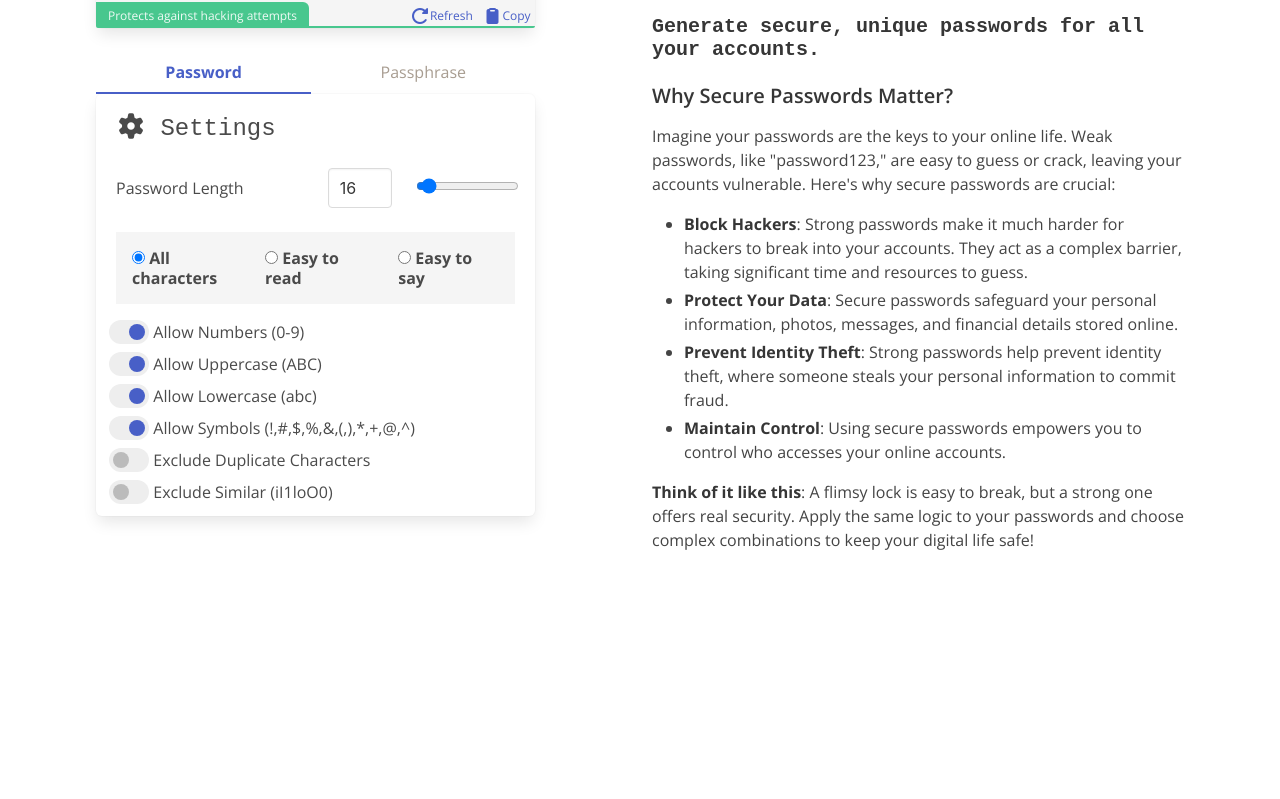
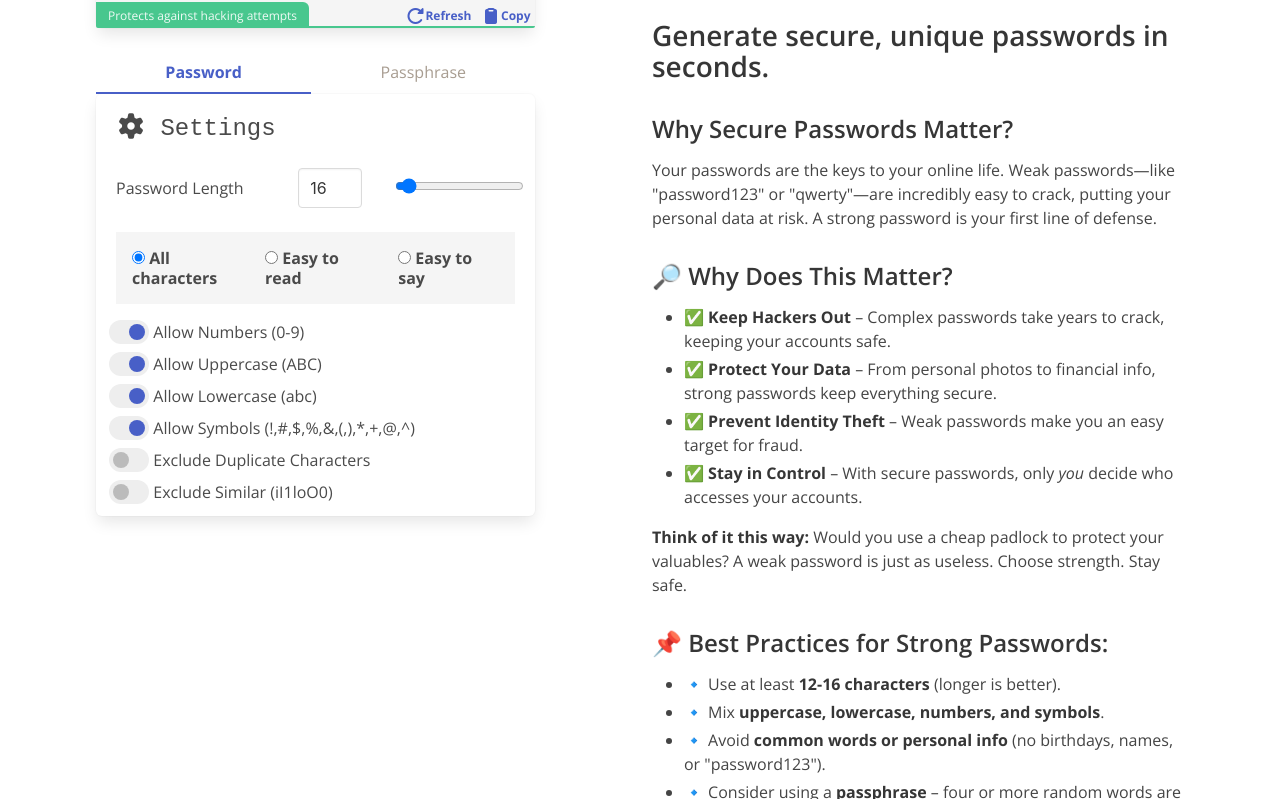
Before and after one commit to dr-wahrheit/another-password-generator, a website built with webpack: page src/templates/index.html in a window 1280 px wide. Shown: the part 116-915 px from the top of the page. Before the commit the page ends 840 px from the top, so only its background shows below. Built offline with nearby package versions, Linux system fonts and the light colour scheme.

Commit message:
refactor: Content update

```diff
--- a/src/scripts/index.js
+++ b/src/scripts/index.js
@@ -21,6 +21,7 @@ import Passphrase, { PASSPHRASE_WORDLIST } from './genearators/passphrase'
 
 let availableChars = [];
 
+const bodydEl = document.getElementsByTagName('body')[0];
 const pwdGeneratedEl = document.getElementById('pwd-generated');
 const notificationEl = document.getElementById('notification');
 const actionRedoEl = document.getElementById('action-redo');
@@ -168,6 +169,12 @@ function updatePasswordSettings() {
 }
 
 function setStrength(strength) {
+  bodydEl.classList.remove(
+    'is-danger',
+    'is-warning',
+    'is-info',
+    'is-success',
+  );
   pwdGeneratedStrengthEl.classList.remove(
     'is-danger',
     'is-warning',
@@ -175,6 +182,12 @@ function setStrength(strength) {
     'is-success',
   );
   pwdContainerEl.classList.remove(
+    'is-danger',
+    'is-warning',
+    'is-info',
+    'is-success',
+  );
+  settingsPasswordLengthRangeEl.classList.remove(
     'is-danger',
     'is-warning',
     'is-info',
@@ -192,27 +205,40 @@ function setStrength(strength) {
   );
 
   if (strength < 28) {
-    pwdContainerEl.classList.add('is-danger'); // Molto debole
-    pwdGeneratedStrengthEl.classList.add('is-danger'); // Molto debole
-    pwdGeneratedStrengthTagBoxEl.classList.add('has-background-danger', 'has-text-danger-light'); // Molto debole
+    // Molto debole
+    bodydEl.classList.add('is-danger');
+    pwdContainerEl.classList.add('is-danger');
+    pwdGeneratedStrengthEl.classList.add('is-danger');
+    settingsPasswordLengthRangeEl.classList.add('is-danger');
+    pwdGeneratedStrengthTagBoxEl.classList.add('has-background-danger', 'has-text-danger-light');
     pwdGeneratedStrengthTagEl.innerText = 'Too easy to guess';
   } else if (strength < 36) {
-    pwdContainerEl.classList.add('is-warning'); // Debole
-    pwdGeneratedStrengthEl.classList.add('is-warning'); // Debole
-    pwdGeneratedStrengthTagBoxEl.classList.add('has-background-warning', 'has-text-warning-dark'); // Debole
+    // Debole
+    bodydEl.classList.add('is-warning');
+    pwdContainerEl.classList.add('is-warning');
+    pwdGeneratedStrengthEl.classList.add('is-warning');
+    settingsPasswordLengthRangeEl.classList.add('is-warning');
+    pwdGeneratedStrengthTagBoxEl.classList.add('has-background-warning', 'has-text-warning-dark');
     pwdGeneratedStrengthTagEl.innerText = 'At risk of being compromised';
 
   } else if (strength < 60) {
-    pwdContainerEl.classList.add('is-info'); // Buona
-    pwdGeneratedStrengthEl.classList.add('is-info'); // Buona
-    pwdGeneratedStrengthTagBoxEl.classList.add('has-background-info', 'has-text-info-light'); // Buona
+    // Buona
+    bodydEl.classList.add('is-info');
+    pwdContainerEl.classList.add('is-info');
+    pwdGeneratedStrengthEl.classList.add('is-info');
+    settingsPasswordLengthRangeEl.classList.add('is-info');
+    pwdGeneratedStrengthTagBoxEl.classList.add('has-background-info', 'has-text-info-light');
     pwdGeneratedStrengthTagEl.innerText = 'Secure for normal use';
 
   } else {
-    pwdContainerEl.classList.add('is-success'); // Molto sicura
-    pwdGeneratedStrengthEl.classList.add('is-success'); // Molto sicura
-    pwdGeneratedStrengthTagBoxEl.classList.add('has-background-success', 'has-text-success-light'); // Molto sicura
+    // Molto sicura
+    bodydEl.classList.add('is-success');
+    pwdContainerEl.classList.add('is-success');
+    pwdGeneratedStrengthEl.classList.add('is-success');
+    settingsPasswordLengthRangeEl.classList.add('is-success');
+    pwdGeneratedStrengthTagBoxEl.classList.add('has-background-success', 'has-text-success-light');
     pwdGeneratedStrengthTagEl.innerText = 'Protects against hacking attempts';
+
   }
 }
 
--- a/src/styles/style.scss
+++ b/src/styles/style.scss
@@ -3,6 +3,8 @@
 $secondaryColor: #a89d91;
 $primaryColor: #485fc7;
 $backgroundColor: #ffffff;
+$backgroundColorLight: #f5f5f5;
+
 
 $textColor: #444;
 $linkColor: $primaryColor;
@@ -49,6 +51,23 @@ body {
 	background-color: $backgroundColor;
 	scroll-behavior: smooth;
 	scroll-snap-type: y mandatory;
+
+	// &.is-success {
+	// 	#pwd-type-selector-tab li.is-active a {
+	// 		color: $colorSuccess;
+	// 		border-bottom-color: $colorSuccess;
+
+	// 		&:hover {
+	// 			border-bottom-color: $colorSuccess;
+	// 		}
+	// 	}
+
+	// 	.pwd-container {
+	// 		&::selection {
+	// 			background-color: var(--selection-color-success);
+	// 		}
+	// 	}
+	// }
 }
 
 .title,
@@ -205,12 +224,102 @@ body {
 	}
 }
 
+// ---
+
+  // ---
+
+
+
+
 #settings-password-length {
 	width: 64px;
 }
-#settings-password-length-range {
-	width: 100%;
-}
+// #settings-password-length-range {
+// 	width: 100%;
+
+// 	// // height: 8px;
+// 	// // background: linear-gradient(to right, #ff5733 0%, #ffc300 50%, #33ff57 100%);
+// 	// border-radius: 4px;
+// 	// outline: none;
+
+// 	-webkit-appearance: none; /* Rimuove lo stile di default su WebKit */
+// 	appearance: none;
+// 	// width: 100%;
+// 	// // height: 8px;
+// 	// background: #ddd; /* Colore della barra */
+
+// 	// outline: none;
+// 	// opacity: 0.9;
+// 	// transition: opacity 0.2s;
+
+// 	  &:hover {
+// 		opacity: 1;
+// 	  }
+
+// 	  /* Stile del cursore per Chrome, Safari, Edge */
+// 	  &::-webkit-slider-thumb {
+// 		-webkit-appearance: none;
+// 		appearance: none;
+// 		margin-top: -5px;
+// 		width: 10px;
+// 		height: 20px;
+// 		background: $secondaryColor; /* Colore del cursore */
+// 		border-radius: 50%;
+// 		cursor: pointer;
+// 	  }
+
+// 	  /* Stile della barra per Chrome, Safari, Edge */
+// 	  &::-webkit-slider-runnable-track {
+// 		// background: #ddd;
+// 		background: $backgroundColorLight; //linear-gradient(to right, $colorDanger 0%, $colorWarning 3.5%, $colorInfo 4.29%, $colorSuccess 6.25%);
+// 		height: 8px;
+// 		border-radius: 10px;
+// 	  }
+
+// 	  &.is-success {
+// 		&::-webkit-slider-runnable-track {
+// 			background: $colorSuccess;
+// 			height: 8px;
+// 			border-radius: 10px;
+// 		  }
+// 	  }
+// 	  &.is-danger {
+// 		&::-webkit-slider-runnable-track {
+// 			background: $colorDanger;
+// 			height: 8px;
+// 			border-radius: 10px;
+// 		  }
+// 	  }
+// 	  &.is-warning {
+// 		&::-webkit-slider-runnable-track {
+// 			background: $colorWarning;
+// 			height: 8px;
+// 			border-radius: 10px;
+// 		  }
+// 	  }
+// 	  &.is-info {
+// 		&::-webkit-slider-runnable-track {
+// 			background: $colorInfo;
+// 			height: 8px;
+// 			border-radius: 10px;
+// 		  }
+// 	  }
+
+// 	//   /* Stile per Firefox */
+// 	//   &::-moz-range-thumb {
+// 	// 	width: 10px;
+// 	// 	height: 10px;
+// 	// 	background: #007bff;
+// 	// 	border-radius: 50%;
+// 	// 	cursor: pointer;
+// 	//   }
+
+// 	//   &::-moz-range-track {
+// 	// 	background: #ddd;
+// 	// 	height: 8px;
+// 	// 	border-radius: 4px;
+// 	//   }
+// }
 
 .settings-container {
 	background-color: $secondaryColor;
--- a/src/templates/index.html
+++ b/src/templates/index.html
@@ -56,7 +56,7 @@
 
   <div class="container">
     <section class="section">
-      <div class="columns is-fullheight is-align-content-flex-start is-justify-content-center">
+      <div class="columns is-8 is-align-content-flex-start is-justify-content-center">
         <!-- SETTINGS -->
         <div class="column is-5">
           <section class="is-relative box section pwd has-background-light">
@@ -72,11 +72,11 @@
             </div>
             <div id="pwd-actions-box">
               <div id="action-redo"
-                class="action redo is-clickable is-flex is-flex-direction-row is-align-items-center">
+                class="action redo is-clickable is-flex is-flex-direction-row is-align-items-center has-text-weight-bold">
                 <i class="fas fa-redo-alt"></i><span class="is-size-7">Refresh</span>
               </div>
               <div id="action-copy-to-clipboard"
-                class="action clipboard is-clickable is-flex is-flex-direction-row is-align-items-center">
+                class="action clipboard is-clickable is-flex is-flex-direction-row is-align-items-center has-text-weight-bold">
                 <i class="fas fa-clipboard"></i><span class="is-size-7">Copy</span>
               </div>
             </div>
@@ -248,33 +248,65 @@
 
         <div class="column is-6 is-offset-1">
           <div class="content">
-            <h1 class="title is-3 mb-6">Stronger Passwords, One Click Away!</h1>
-            <h2 class="subtitle is-5">Generate secure, unique passwords for all your accounts.</h2>
-            <h4>Why Secure Passwords Matter?</h4>
-            <p class="">Imagine your passwords are the keys to your online life. Weak passwords, like
-              "password123," are easy to guess or crack, leaving your accounts vulnerable. Here's why secure passwords
-              are crucial:</p>
-            <ul class="">
-              <li><strong>Block Hackers</strong>: Strong passwords make it much harder for hackers to break into your
-                accounts. They act as a complex barrier, taking significant time and resources to guess.</li>
-              <li><strong>Protect Your Data</strong>: Secure passwords safeguard your personal information, photos,
-                messages, and financial details stored online.</li>
-              <li><strong>Prevent Identity Theft</strong>: Strong passwords help prevent identity theft, where someone
-                steals your personal information to commit fraud.</li>
-              <li><strong>Maintain Control</strong>: Using secure passwords empowers you to control who accesses your
-                online accounts.</li>
+            <h1 class="">🔐 Stronger Passwords, One Click Away!</h1>
+            <h2 class="">Generate secure, unique passwords in seconds.</h2>
+            <h3 class="">Why Secure Passwords Matter?</h3>
+            <p>Your passwords are the keys to your online life. Weak passwords—like "password123" or "qwerty"—are
+              incredibly easy to crack, putting your personal data at risk. A strong password is your first line of
+              defense.</p>
+
+            <h3>🔎 Why Does This Matter?</h3>
+            <ul>
+              <li><strong>✅ Keep Hackers Out</strong> – Complex passwords take years to crack, keeping your accounts
+                safe.</li>
+              <li><strong>✅ Protect Your Data</strong> – From personal photos to financial info, strong passwords keep
+                everything secure.</li>
+              <li><strong>✅ Prevent Identity Theft</strong> – Weak passwords make you an easy target for fraud.</li>
+              <li><strong>✅ Stay in Control</strong> – With secure passwords, only <em>you</em> decide who accesses
+                your accounts.</li>
             </ul>
-            <p class="">
-              <strong>Think of it like this</strong>: A flimsy lock is easy to break, but a strong one offers real
-              security. Apply the same logic to your passwords and choose complex combinations to keep your digital life
-              safe!
-            </p>
+
+            <p><strong>Think of it this way:</strong> Would you use a cheap padlock to protect your valuables? A weak
+              password is just as useless. Choose strength. Stay safe.</p>
+
+            <h3>📌 Best Practices for Strong Passwords:</h3>
+            <ul>
+              <li>🔹 Use at least <strong>12-16 characters</strong> (longer is better).</li>
+              <li>🔹 Mix <strong>uppercase, lowercase, numbers, and symbols</strong>.</li>
+              <li>🔹 Avoid <strong>common words or personal info</strong> (no birthdays, names, or "password123").
+              </li>
+              <li>🔹 Consider using a <strong>passphrase</strong> – four or more random words are easy to remember but
+                hard to crack.</li>
+              <li>🔹 Use a <strong>password manager</strong> to keep track of your credentials securely.</li>
+            </ul>
           </div>
         </div>
 
+
       </div>
+      <!-- <div class="columns is-align-content-flex-start is-justify-content-center">
+
+        <div class="column">
+          <div class="content">
+
+            <h3>📌 Best Practices for Strong Passwords:</h3>
+            <ul>
+              <li>🔹 Use at least <strong>12-16 characters</strong> (longer is better).</li>
+              <li>🔹 Mix <strong>uppercase, lowercase, numbers, and symbols</strong>.</li>
+              <li>🔹 Avoid <strong>common words or personal info</strong> (no birthdays, names, or "password123").
+              </li>
+              <li>🔹 Consider using a <strong>passphrase</strong> – four or more random words are easy to remember but
+                hard to
+                crack.</li>
+              <li>🔹 Use a <strong>password manager</strong> to keep track of your credentials securely.</li>
+            </ul>
+          </div>
+        </div>
+
+      </div> -->
     </section>
   </div>
+
   <!-- <footer class="footer">
     <div class="content has-text-centered">
       <p>
```
